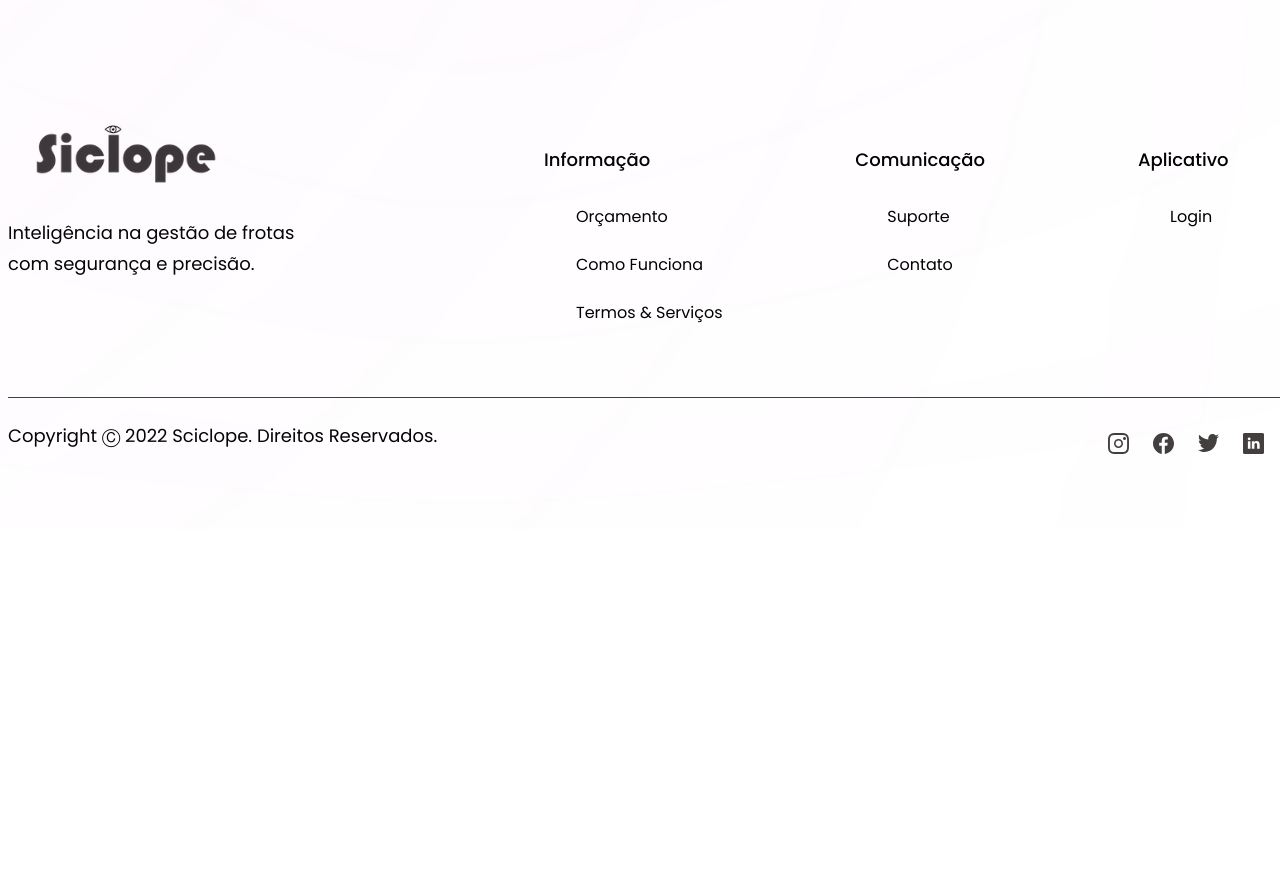
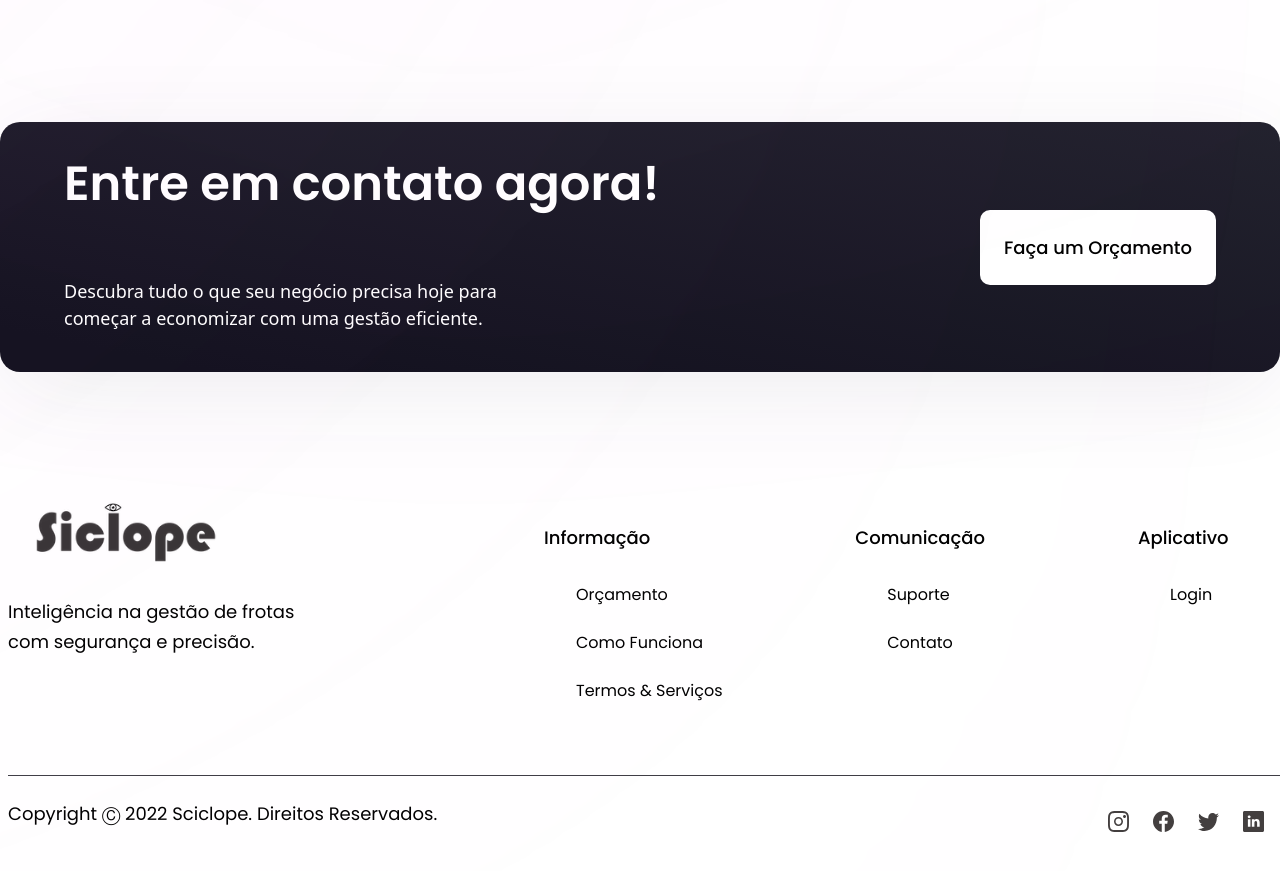
Before and after one commit to flavioepimentel/sciclop_website, a React (Vite) app: page /sciclop_website/financial in a window 1280 px wide. Shown: the part 4140-5011 px from the top of the page. Before the commit the page ends 4669 px from the top, so only its background shows below. Built offline with nearby package versions, Linux system fonts and the light colour scheme.

Commit message:
feat: :sparkles: Add CTA e Bottão

```diff
--- a/src/pages/Modulos/Financial.jsx
+++ b/src/pages/Modulos/Financial.jsx
@@ -1,6 +1,7 @@
 import styles, { layout } from "../../style";
 import { notebook_mocukp } from "../../assets";
-import Button from "../../components/Button"
+import  CTA  from "../../components/CTA"
+import  Button  from "../../components/Button"
 
 const Financial = () => {
   return (
@@ -109,6 +110,7 @@ const Financial = () => {
     </p>
     </div>
   </section>
+    <CTA />
   </>
   )
 };
```
